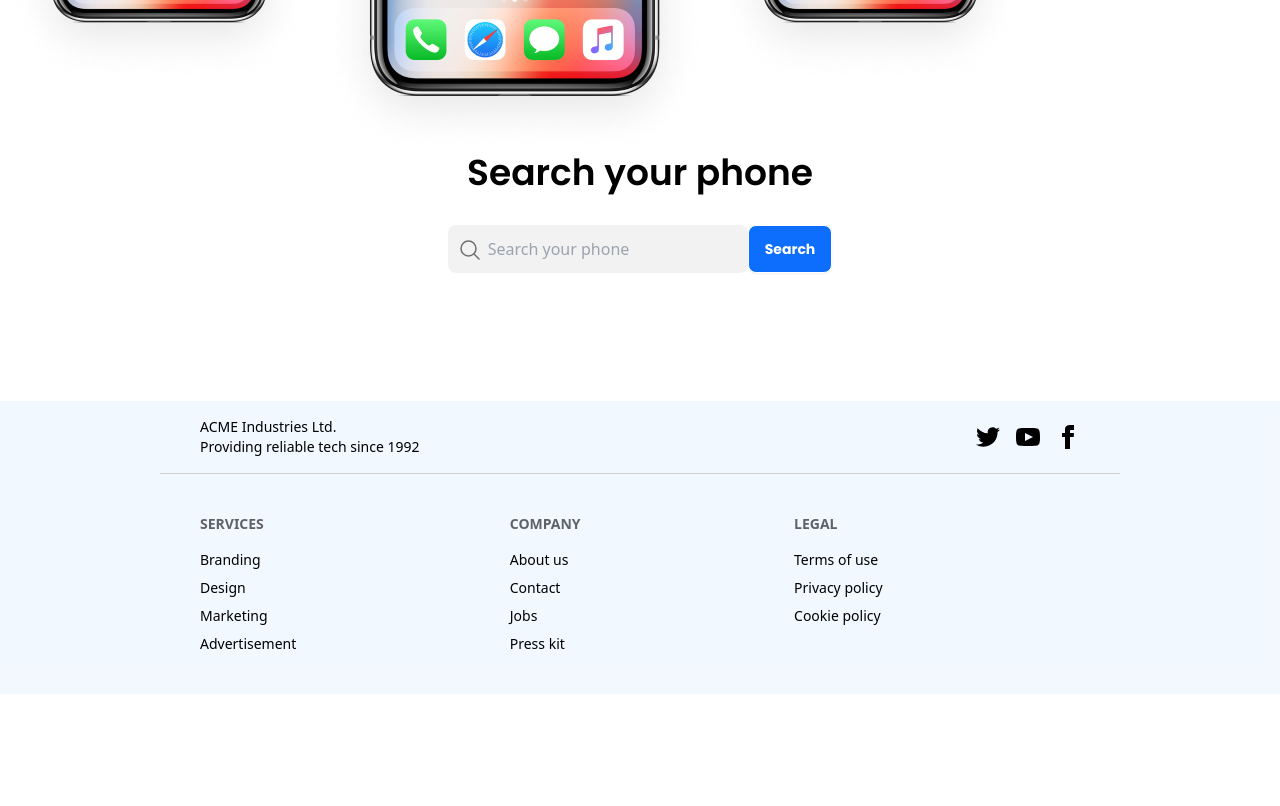
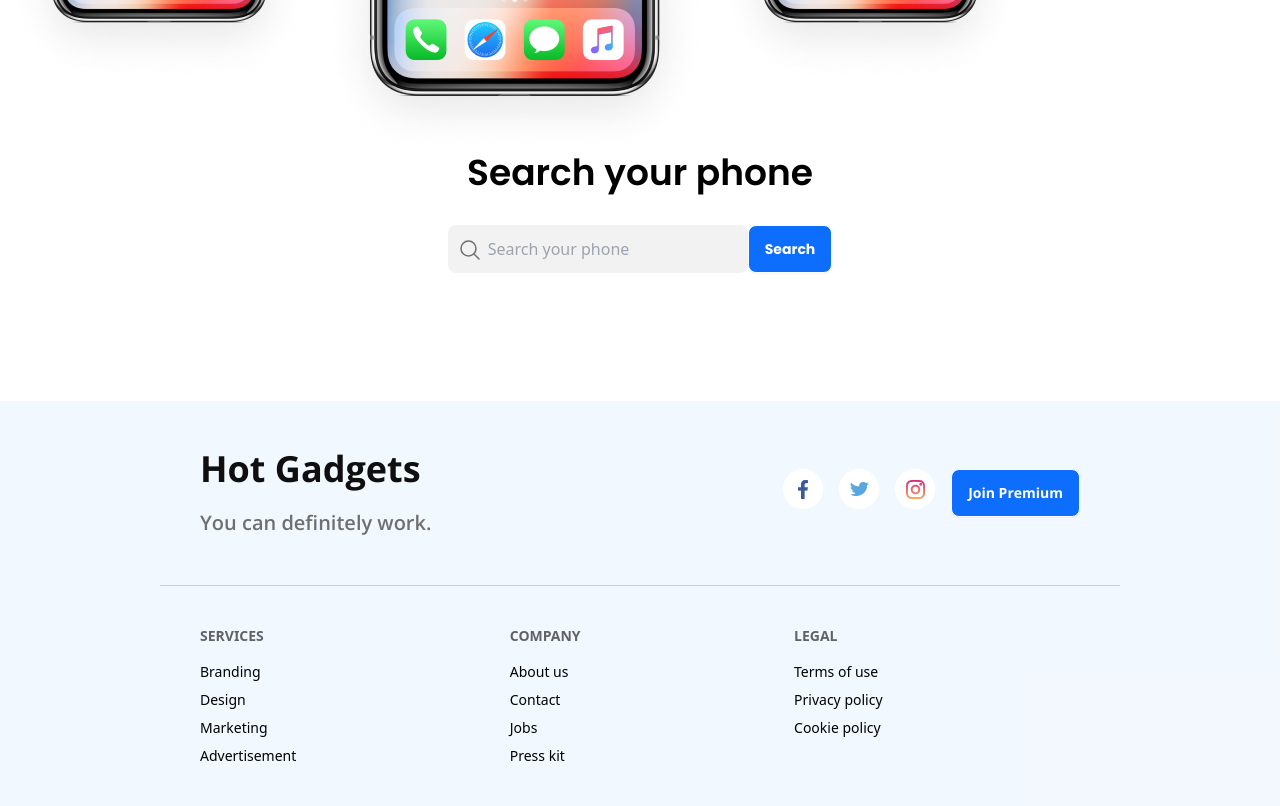
Before and after one commit to gmhridu/hunting-phone, a website built with Vite: page index.html in a window 1280 px wide. Shown: the part 855-1661 px from the top of the page. Before the commit the page ends 1549 px from the top, so only its background shows below. Built offline with nearby package versions, Linux system fonts and the light colour scheme; no server answers.

Commit message:
footer section updated

```diff
--- a/index.html
+++ b/index.html
@@ -187,49 +187,20 @@
     <!-- footer section -->
     <section class="bg-[#0D6EFD0D]">
       <footer
-        class="container mx-auto footer px-10 py-4 border-b bg-base-200 text-base-content border-[#CFCFCF]"
+        class="container mx-auto footer px-10 py-12 border-b bg-base-200 text-base-content border-[#CFCFCF]"
       >
         <aside class="items-center grid-flow-col">
-          <p>ACME Industries Ltd. <br />Providing reliable tech since 1992</p>
+          <div class="flex flex-col gap-5">
+            <p class="open-fonts text-4xl text-[#100F0F] font-bold">Hot Gadgets</p>
+
+          <p class="open-fonts text-xl font-semibold text-[#706F6F]">You can definitely work.</p>
+          </div>
         </aside>
         <nav class="md:place-self-center md:justify-self-end">
           <div class="grid grid-flow-col gap-4">
-            <a
-              ><svg
-                xmlns="http://www.w3.org/2000/svg"
-                width="24"
-                height="24"
-                viewBox="0 0 24 24"
-                class="fill-current"
-              >
-                <path
-                  d="M24 4.557c-.883.392-1.832.656-2.828.775 1.017-.609 1.798-1.574 2.165-2.724-.951.564-2.005.974-3.127 1.195-.897-.957-2.178-1.555-3.594-1.555-3.179 0-5.515 2.966-4.797 6.045-4.091-.205-7.719-2.165-10.148-5.144-1.29 2.213-.669 5.108 1.523 6.574-.806-.026-1.566-.247-2.229-.616-.054 2.281 1.581 4.415 3.949 4.89-.693.188-1.452.232-2.224.084.626 1.956 2.444 3.379 4.6 3.419-2.07 1.623-4.678 2.348-7.29 2.04 2.179 1.397 4.768 2.212 7.548 2.212 9.142 0 14.307-7.721 13.995-14.646.962-.695 1.797-1.562 2.457-2.549z"
-                ></path></svg
-            ></a>
-            <a
-              ><svg
-                xmlns="http://www.w3.org/2000/svg"
-                width="24"
-                height="24"
-                viewBox="0 0 24 24"
-                class="fill-current"
-              >
-                <path
-                  d="M19.615 3.184c-3.604-.246-11.631-.245-15.23 0-3.897.266-4.356 2.62-4.385 8.816.029 6.185.484 8.549 4.385 8.816 3.6.245 11.626.246 15.23 0 3.897-.266 4.356-2.62 4.385-8.816-.029-6.185-.484-8.549-4.385-8.816zm-10.615 12.816v-8l8 3.993-8 4.007z"
-                ></path></svg
-            ></a>
-            <a
-              ><svg
-                xmlns="http://www.w3.org/2000/svg"
-                width="24"
-                height="24"
-                viewBox="0 0 24 24"
-                class="fill-current"
-              >
-                <path
-                  d="M9 8h-3v4h3v12h5v-12h3.642l.358-4h-4v-1.667c0-.955.192-1.333 1.115-1.333h2.885v-5h-3.808c-3.596 0-5.192 1.583-5.192 4.615v3.385z"
-                ></path></svg
-            ></a>
+            <img src="./images/social.png" alt="">
+
+            <button class="btn bg-[#0D6EFD] hover:bg-[#5b97f1] text-white rounded-lg open-fonts font-bold text-center">Join Premium</button>
           </div>
         </nav>
       </footer>
```
